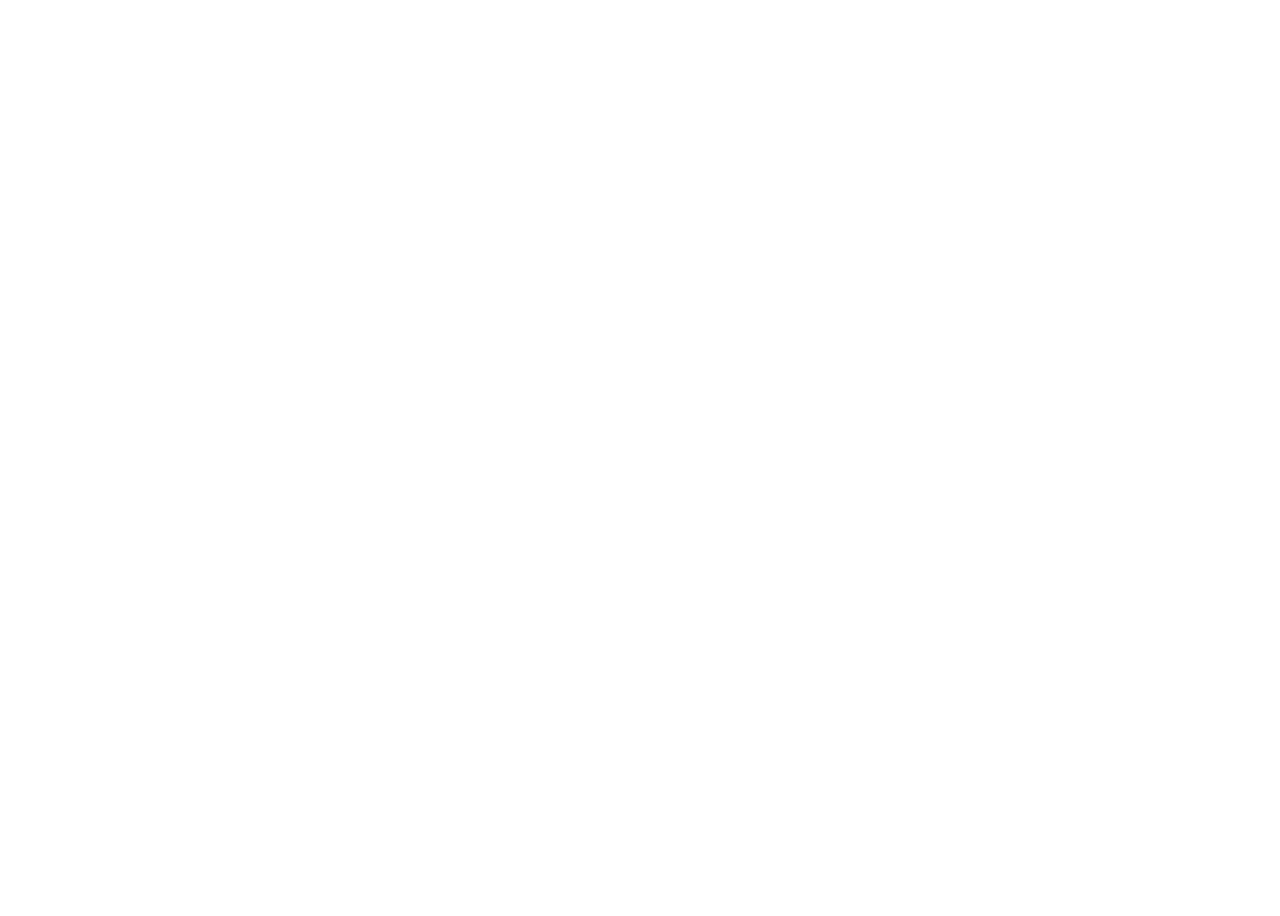
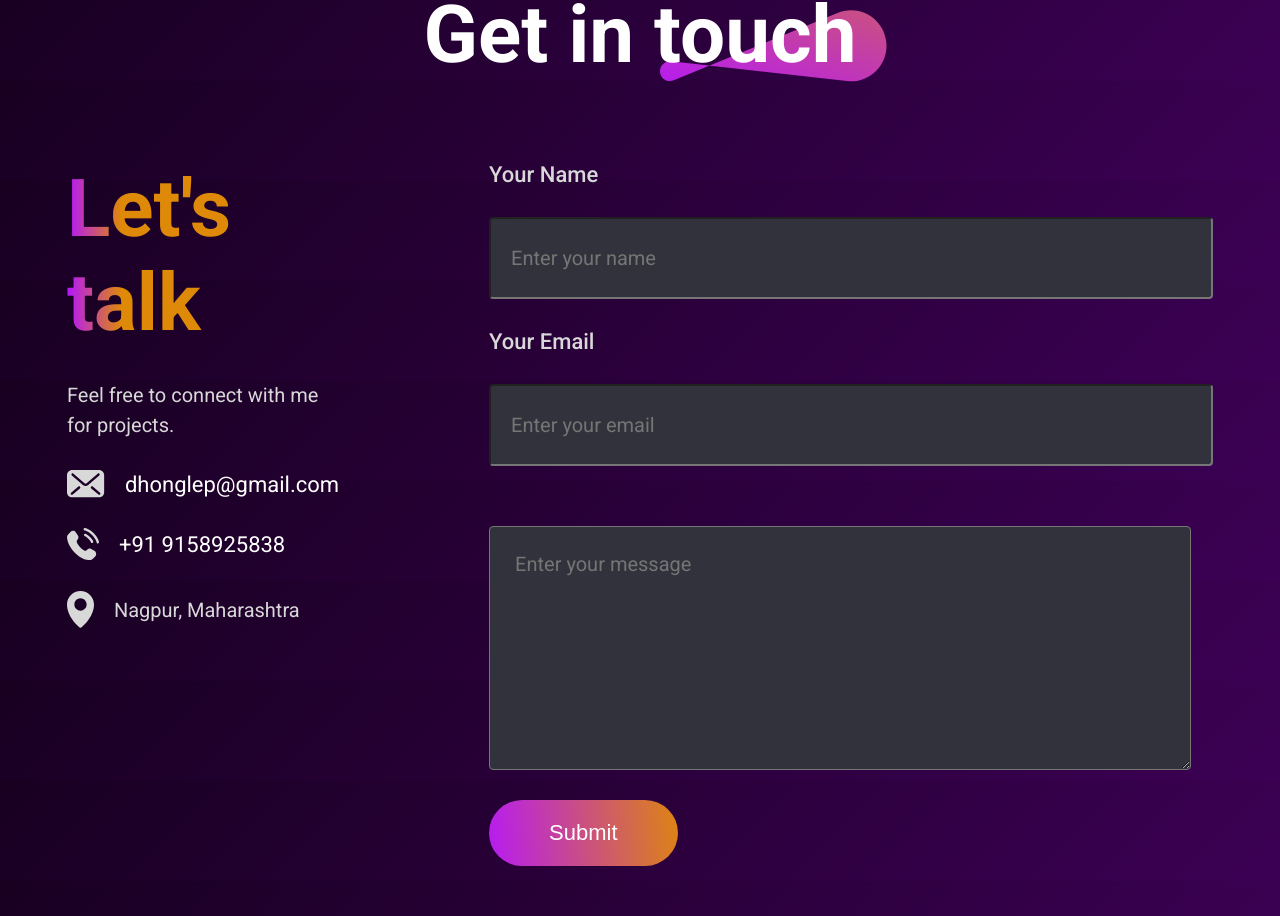
Before and after one commit to piyushd3112/react-portfolio-website, a React (Vite) app: page / in a window 1280 px wide. Shown: the part 4619-5535 px from the top of the page. Before the commit the page ends 4527 px from the top, so only its background shows below. Built offline with nearby package versions, Linux system fonts and the light colour scheme.

Commit message:
contact section completed

```diff
--- a/src/App.jsx
+++ b/src/App.jsx
@@ -4,6 +4,7 @@
 import About from "./Components/About/About";
 import Services from "./Components/Services/Services";
 import MyWork from "./Components/MyWork/MyWork";
+import Contact from "./Components/Contact/Contact";
 
 const App = () => {
   return (
@@ -13,6 +14,7 @@
       <About/>
       <Services/>
       <MyWork/>
+      <Contact/>
     </div>
   );
 };
--- /dev/null
+++ b/src/Components/Contact/Contact.css
@@ -0,0 +1,123 @@
+.contact {
+  display: flex;
+  flex-direction: column;
+  align-items: center;
+  justify-content: center;
+  gap: 80px;
+  margin: 80px 170px;
+}
+
+.contact-title {
+  position: relative;
+}
+
+.contact-title h1 {
+  padding: 0px 30px;
+  font-size: 80px;
+  font-weight: 600;
+}
+
+.contact-title img {
+  position: absolute;
+  bottom: 0;
+  right: 0;
+  z-index: -1;
+}
+
+.contact-section {
+  display: flex;
+  gap: 150px;
+}
+
+.contact-left {
+  display: flex;
+  flex-direction: column;
+  gap: 30px;
+}
+
+.contact-left h1 {
+  font-size: 80px;
+  font-weight: 700;
+  background: linear-gradient(270deg, #df8908 80%, #b415ff 100%);
+  background-clip: text;
+  -webkit-background-clip: text;
+  -webkit-text-fill-color: transparent;
+}
+
+.contact-left p {
+  max-width: 550px;
+  color: #d8d8d8;
+  font-size: 20px;
+  line-height: 30px;
+}
+
+.contact-details {
+  display: flex;
+  flex-direction: column;
+  gap: 30px;
+  color: #d8d8d8;
+  font-size: 22px;
+}
+
+.contact-detail {
+  display: flex;
+  align-items: center;
+  gap: 20px;
+}
+
+.contact-right {
+  display: flex;
+  flex-direction: column;
+  align-items: start;
+  gap: 30px;
+}
+
+.contact-detail a {
+  color: white;
+  text-decoration: none;
+}
+
+.contact-right label {
+  color: #d8d8d8;
+  font-size: 22px;
+  font-weight: 500;
+}
+
+.contact-right input {
+  bottom: none;
+  width: 700px;
+  height: 78px;
+  padding-left: 20px;
+  border-radius: 4px;
+  background: #32323c;
+  color: #a0a0a0;
+  font-family: roboto;
+  font-size: 20px;
+}
+.contact-right textarea {
+  width: 650px;
+  bottom: none;
+  padding: 25px;
+  border-radius: 4px;
+  background: #32323c;
+  color: #a0a0a0;
+  font-family: roboto;
+  font-size: 20px;
+}
+
+.contact-submit {
+  border: none;
+  color: white;
+  border-radius: 50px;
+  background: linear-gradient(264deg, #df8908 -5.09%, #b415ff 106.28%);
+  font-size: 22px;
+  padding: 20px 60px;
+  margin-bottom: 50px;
+  cursor: pointer;
+  transition: 0.3s;
+}
+
+.contact-submit:hover {
+  transform: scale(1.1);
+  transition: 0.3s;
+}
--- /dev/null
+++ b/src/Components/Contact/Contact.jsx
@@ -0,0 +1,56 @@
+import React from "react";
+import theme_pattern from "../../assets/theme_pattern.svg";
+import "./Contact.css";
+import mail_icon from "../../assets/mail_icon.svg";
+import location_icon from "../../assets/location_icon.svg";
+import call_icon from "../../assets/call_icon.svg";
+
+const Contact = () => {
+  return (
+    <div className="contact">
+      <div className="contact-title">
+        <h1>Get in touch</h1>
+        <img src={theme_pattern} alt="" />
+      </div>
+      <div className="contact-section">
+        <div className="contact-left">
+          <h1>Let's talk</h1>
+          <p>Feel free to connect with me for projects.</p>
+
+          <div className="contact-details">
+            <div className="contact-detail">
+              <img src={mail_icon} alt="" />
+              <a href="mailto:dhonglep@gmail.com">dhonglep@gmail.com</a>
+            </div>
+            <div className="contact-detail">
+              <img src={call_icon} alt="" />
+              <a href="telto:+919158925838">+91 9158925838</a>
+            </div>
+            <div className="contact-detail">
+              <img src={location_icon} alt="" />
+              <p>Nagpur, Maharashtra</p>
+            </div>
+          </div>
+        </div>
+        <form className="contact-right">
+          <label htmlFor="">Your Name</label>
+          <input type="text" placeholder="Enter your name" name="name" />
+          <label htmlFor="">Your Email</label>
+          <input type="email" name="email" placeholder="Enter your email" />
+          <label htmlFor="Write your message"></label>
+          <textarea
+            name="message"
+            id=""
+            placeholder="Enter your message"
+            rows="8"
+          ></textarea>
+          <button type="submit" className="contact-submit">
+            Submit
+          </button>
+        </form>
+      </div>
+    </div>
+  );
+};
+
+export default Contact;
--- a/src/Components/MyWork/MyWork.css
+++ b/src/Components/MyWork/MyWork.css
@@ -87,5 +87,5 @@
 .show-code:active,
 .show-live:active {
   background: linear-gradient(264deg, #df8908 -5%, #b415ff 106.28%);
-  transform: scale(0.98); /* Slightly reduce button size on click for effect */
+  transform: scale(0.98);
 }
```
